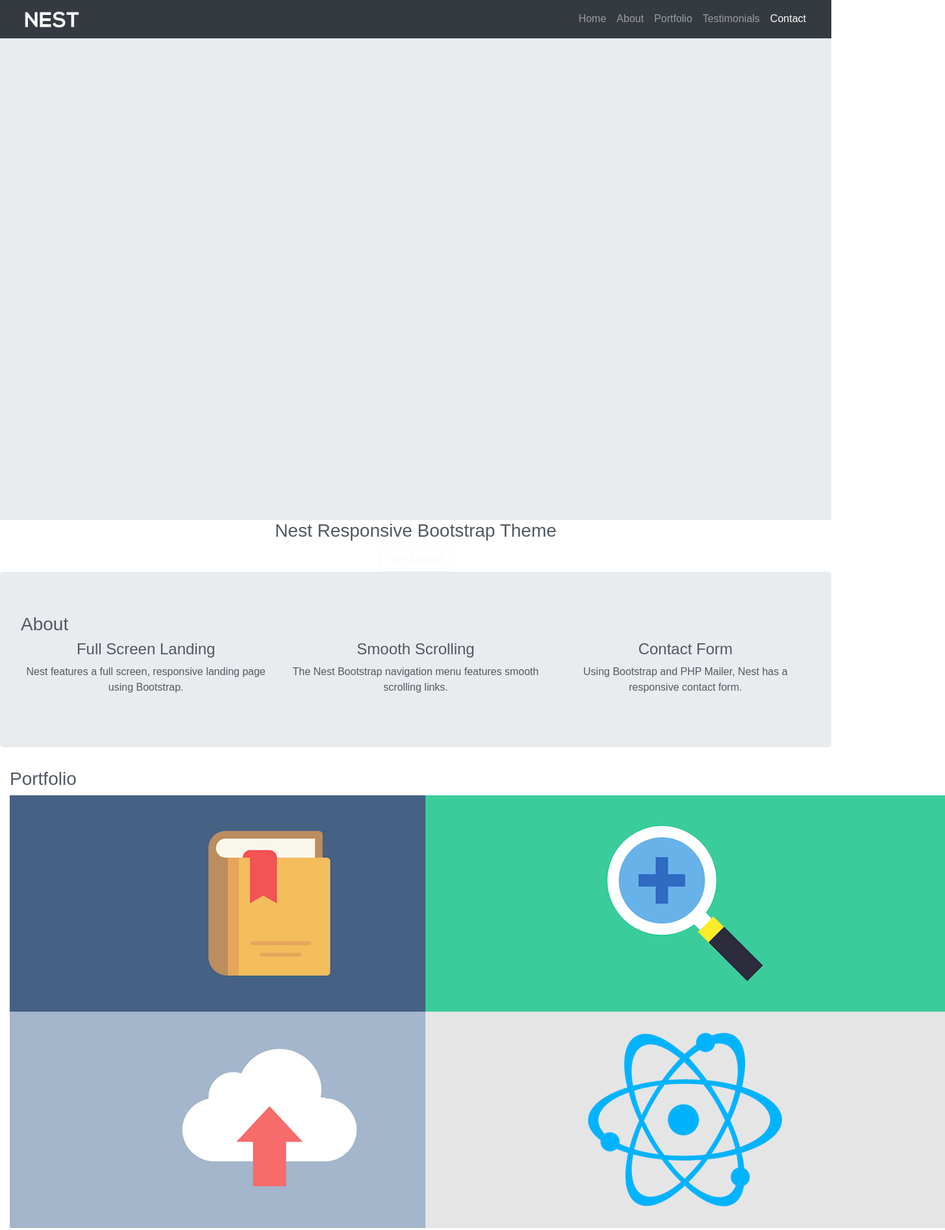
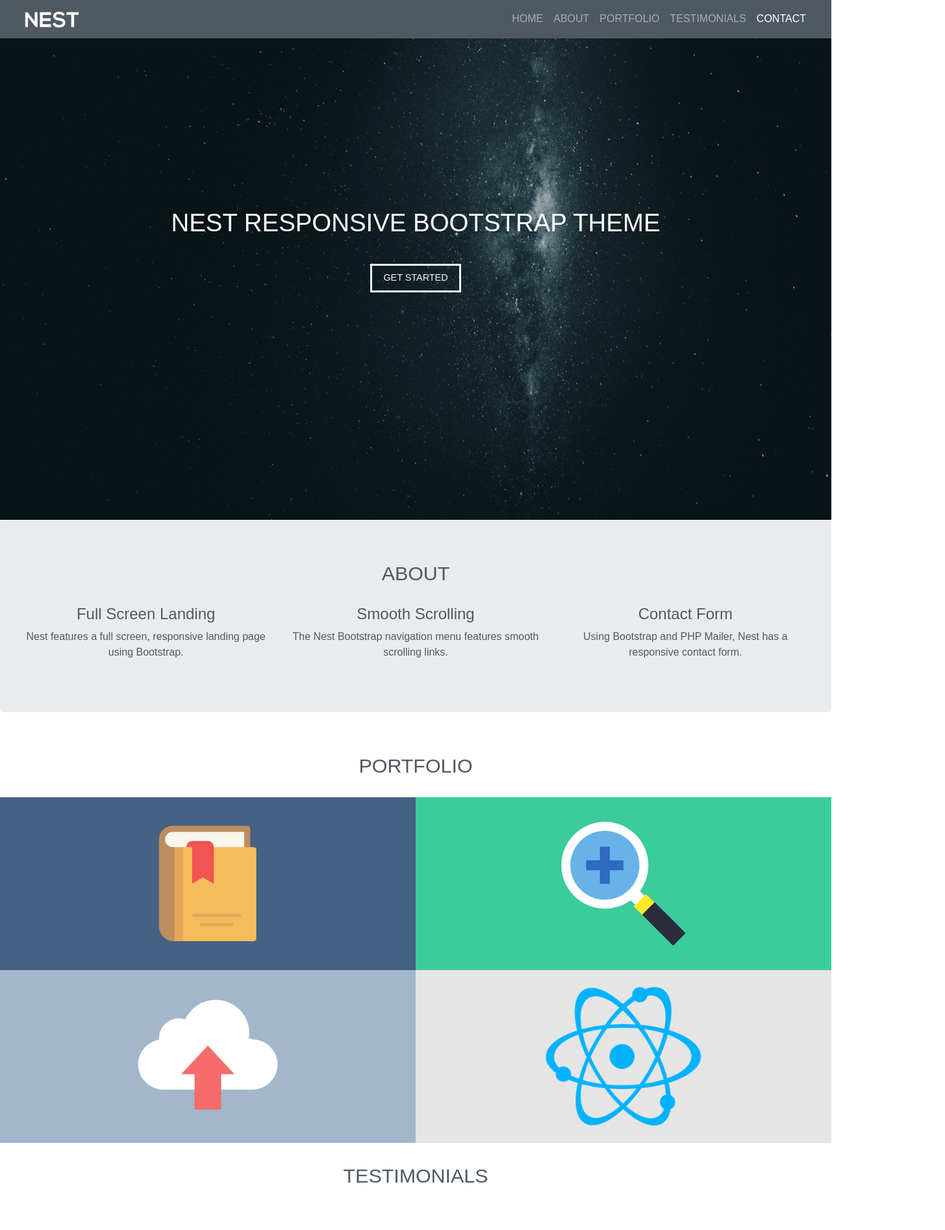
Before and after one commit to AntonIsaksson/Tutorial-bootstrap-landingpage, a plain HTML site: page index.html in a window 1280 px wide. Shown: the top 1893 px of the page at 65% size, 1455 px wide, since content can reach past the window. Drawn offline with nearby package versions, Linux system fonts and the light colour scheme.

Commit message:
Finished Project

```diff
--- a/assets/css/style.css
+++ b/assets/css/style.css
@@ -1,14 +1,77 @@
 body {
 	overflow-x: hidden; /*--right gutter fix--*/
+
+/*-----------------------------Style Changes I (or from the video) made */
     font-family: sans-serif;
     color: #505962;
+}
+
+.navbar {
+    text-transform: uppercase;
+    background-color: #505962;
 }
 
 .navbar-brand img {
     height: 2rem;
 }
 
+.home-inner {
+    background-image: url("../images/landing.png");
+}
 
+.caption {
+    width: 100%;
+    max-width: 100%;
+    position: absolute; /*makes the text to stick on the landing page (incl. with "top" property) and not fixed on the "about" section */
+    top: 40%;
+    z-index: 1; /*just to make sure it's visible on all browsers*/
+}
+
+.caption h3 {
+    color: white;
+    font-size: 2.4rem;
+    text-transform: uppercase;
+    padding-bottom: 2rem;
+}
+
+.caption .btn {
+    border-width: medium;
+    border-radius: 0;
+    text-transform: uppercase;
+    padding: .5rem 1.1rem;
+    font-size: .9rem;
+}
+
+h3.heading {
+    text-align: center;
+    font-size: 1.9rem;
+    text-transform: uppercase;
+    margin-bottom: 1.9rem;
+}
+
+.padding {
+    padding: 2rem 0;
+}
+
+img.portfolio {
+    max-width: 100%;
+}
+
+.card {
+    margin: 2rem;
+}
+
+.footer .row {
+    background-color: #505962;
+    padding: 1rem 2rem 3rem;
+    color: white;
+}
+
+.footer img {
+    height: 2rem;
+    margin: 1.5rem 0;
+}
+/*---------------------------------------------------------------*/
 
 
 
--- a/index.html
+++ b/index.html
@@ -12,7 +12,7 @@
     <div id="home">
 
         <!--Navigation-->
-        <nav class="navbar navbar-dark bg-dark navbar-expand-md <!--<<Expands on medium+screens--> fixed-top">
+        <nav class="navbar navbar-dark navbar-expand-md <!--<<Expands on medium+screens--> fixed-top">
             <div class="container-fluid">
                 <!--Logo/Brand-->
                 <a href="#" class="navbar-brand"><img src="assets/images/nest.png"></a>
@@ -89,7 +89,7 @@
 
                 <h3 class="heading">Portfolio</h3>
                 <!--Start of Row (Portfolio pictures)-->
-                <div class="row no-padding">
+                <div class="row no-gutters">
                     <div class="col-md-6">
                         <img src="assets/images/1.png" class="portfolio">
                     </div>
```
